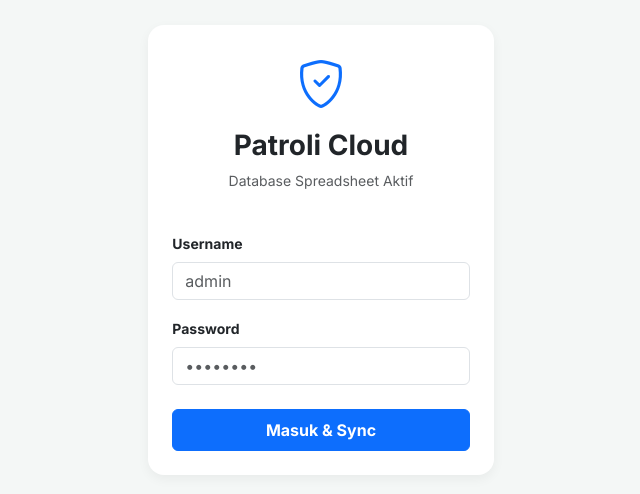
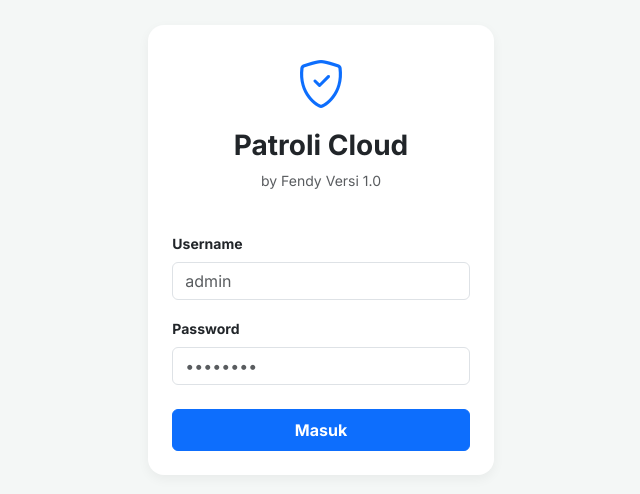
Before and after one commit to fendy2019/baru, a plain HTML site: page index.html in a window 1280 px wide. Shown: the part 142-636 px from the top of the page, without its empty margins (319-959 px from the left). Drawn offline with nearby package versions, Linux system fonts and the light colour scheme.

Commit message:
Update index.html

```diff
--- a/index.html
+++ b/index.html
@@ -172,7 +172,7 @@
                     <div class="text-center mb-4">
                         <i class="bi bi-shield-check text-primary" style="font-size: 3rem;"></i>
                         <h3 class="fw-bold mt-2">Patroli Cloud</h3>
-                        <p class="text-muted small">Database Spreadsheet Aktif</p>
+                        <p class="text-muted small">by Fendy Versi 1.0</p>
                     </div>
                     <form id="loginForm">
                         <div class="mb-3">
@@ -183,7 +183,7 @@
                             <label class="form-label small fw-bold">Password</label>
                             <input type="password" id="password" class="form-control" required placeholder="••••••••">
                         </div>
-                        <button type="submit" class="btn btn-primary w-100 py-2 fw-bold">Masuk & Sync</button>
+                        <button type="submit" class="btn btn-primary w-100 py-2 fw-bold">Masuk</button>
                     </form>
                     <div id="loginError" class="text-danger small text-center mt-3" style="display:none;">Login gagal! Periksa akun di Spreadsheet.</div>
                 </div>
```
